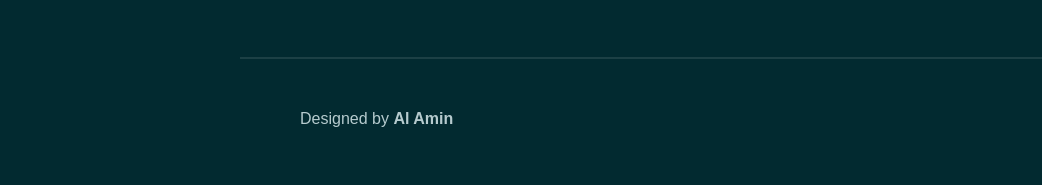
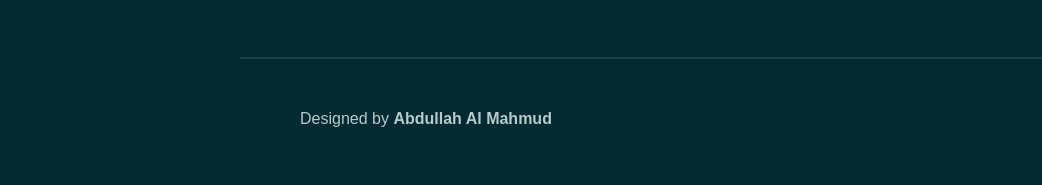
Before and after one commit to mahmud5658/abdullah_portfolio, a plain HTML site: page index.html in a window 1280 px wide. Shown: the part 6100-6285 px from the top of the page, 0-1042 px from the left. Drawn offline with Linux system fonts and the light colour scheme; a web font is replaced by a local one.

Commit message:
Update index.html

```diff
--- a/index.html
+++ b/index.html
@@ -467,7 +467,7 @@
             <div class="container">
                 <div class="row gy-4 justify-content-between">
                     <div class="col-auto">
-                        <p class="mb-0">Designed by <a href="#" class="fw-bold">Al Amin</a></p>
+                        <p class="mb-0">Designed by <a href="#" class="fw-bold">Abdullah Al Mahmud</a></p>
                     </div>
                     <div class="col-auto">
                         <div class="social-icons">
```
